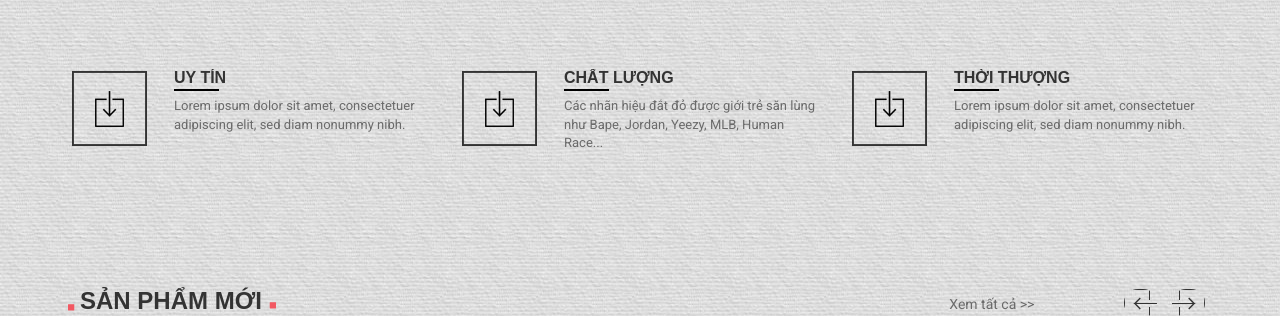
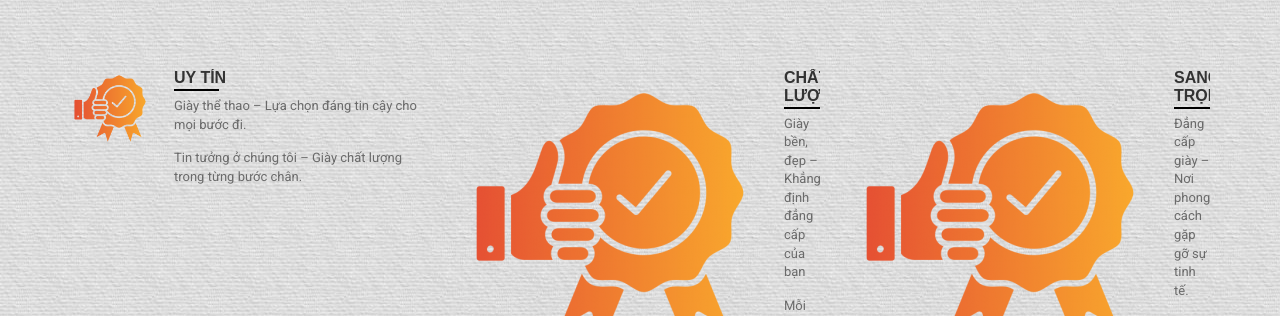
Before and after one commit to tienminhtran/Website-selling-shoes, a PHP site: page / in a window 1280 px wide. Shown: the part 1047-1363 px from the top of the page. Run offline with PHP 8.4, Linux system fonts and the light colour scheme; data comes from the database, SQL or seed files in the repository; some libraries are stand-ins or nearby versions.

Commit message:
Initial commit trang chu

```diff
--- a/views/footer/footer.php
+++ b/views/footer/footer.php
@@ -6,8 +6,8 @@
                 <div class="col-md-6 col-sm-4">
                     <div class="footer-contact">
                         <div style="text-align:center">
-                            <h3 style="color:#fff">Running Store</h3>
-                            <p>Uy tín - Chất lượng - Thời thượng</p>
+                            <p>Uy tín - Chất lượng - Sang trọng</p>
+                            <p>Running Gò Vấp một khi đã mua thì không sợ Vấp</p>
                         </div>
 
                         <ul class="address">
@@ -37,7 +37,7 @@
                                 <li><a href="#">Điều khoản sử dụng</a></li>
                                 <li><a href="#">Chính sách bảo mật</a></li>
                                 <li><a href="#">Thuế-Giá trị gia tăng</a></li>
-                                <!-- <li><a href="#">Về chúng tôi</a></li> -->
+
                             </ul>
                         </div>
                     </div>
@@ -52,8 +52,7 @@
                                 <li><a href="about-us.html">Về chúng tôi</a></li>
                                 <li><a href="#">Cửa hàng</a></li>
                                 <li><a href="#">Bản quyền</a></li>
-                                <!-- <li><a href="#">Orders and Returns</a></li>
-                                <li><a href="#">Site Map</a></li> -->
+
                             </ul>
                         </div>
                     </div>
@@ -68,7 +67,7 @@
             <div class="row">
                 <div class="col-sm-6">
                     <div class="footer-copyright">
-                        <p>Copyright &copy; 2023 <a href="#"> tientot36@gmail.com</a>. Thanks You</p>
+                        <h5>Copyright &copy; 2023 <a href="#"> tientot36@gmail.com</a>. Thanks You</h5>
                     </div>
                 </div>
                 <div class="col-sm-6">
--- a/views/header/header2.php
+++ b/views/header/header2.php
@@ -7,11 +7,13 @@
                      </div>
                      <div class="call-support" style="display:flex; justify-content: space-around;">
                          <p style="font-size: 24px;">
-                         <img src="https://cdn1.iconfinder.com/data/icons/emoji-of-smiley-color/100/smiley_wave-512.png" alt="Wave Emoji" style="width:44px; height:44px; vertical-align:middle;">
-                            <?php if(isset($_SESSION['tendangnhap'])){?>
-                            Xin Chào: <span><?= $_SESSION['tendangnhap']?> </span>
-                            <?php }else{ echo " ";}?>
-                         <p/>
+                             <img src="https://cdn1.iconfinder.com/data/icons/emoji-of-smiley-color/100/smiley_wave-512.png" alt="Wave Emoji" style="width:44px; height:44px; vertical-align:middle;">
+                                <?php if (isset($_SESSION['tendangnhap']) && !empty($_SESSION['tendangnhap'])) { ?>
+                                    Xin Chào: <span><?= htmlspecialchars($_SESSION['tendangnhap']); ?></span>
+                                <?php } else { ?>
+                                    Xin chào: Khách vãng lai!
+                                <?php } ?>
+                        </p>
                      </div>
                  </div>
                  <div class="col-md-2 col-sm-3">
--- a/views/slider/slider.php
+++ b/views/slider/slider.php
@@ -47,11 +47,13 @@
             <div class="col-sm-4">
                 <div class="single-service">
                     <div class="sirvice-img">
-                        <img src="public/img/service/icon-1.png" alt="">
+                    <img src="public/img/service/icon-1.png" alt="" style="width: 80px; height: 79px">
+
                     </div>
                     <div class="service-info">
                         <h3>UY TÍN</h3>
-                        <p>Lorem ipsum dolor sit amet, consectetuer adipiscing elit, sed diam nonummy nibh.</p>
+                        <p>Giày thể thao – Lựa chọn đáng tin cậy cho mọi bước đi.</p>
+                        <p>Tin tưởng ở chúng tôi – Giày chất lượng trong từng bước chân.</p>
                     </div>
                 </div>
             </div>
@@ -62,7 +64,8 @@
                     </div>
                     <div class="service-info">
                         <h3>CHẤT LƯỢNG</h3>
-                        <p>Các nhãn hiệu đắt đỏ được giới trẻ săn lùng như Bape, Jordan, Yeezy, MLB, Human Race... </p>
+                        <p>Giày bền, đẹp – Khẳng định đẳng cấp của bạn</p>
+                        <p>Mỗi bước chân đều là một trải nghiệm chất lượng.</p>
                     </div>
                 </div>
             </div>
@@ -72,8 +75,9 @@
                         <img src="public/img/service/icon-1.png" alt="">
                     </div>
                     <div class="service-info">
-                        <h3>THỜI THƯỢNG</h3>
-                        <p>Lorem ipsum dolor sit amet, consectetuer adipiscing elit, sed diam nonummy nibh.</p>
+                        <h3>SANG TRỌNG</h3>
+                        <p>Đẳng cấp giày – Nơi phong cách gặp gỡ sự tinh tế.</p>
+                        <p>Giày cao cấp cho những người yêu sự hoàn hảo.</p>
                     </div>
                 </div>
             </div>
```
Also changed, not shown: README.md, public/img/service/icon-1.png.
